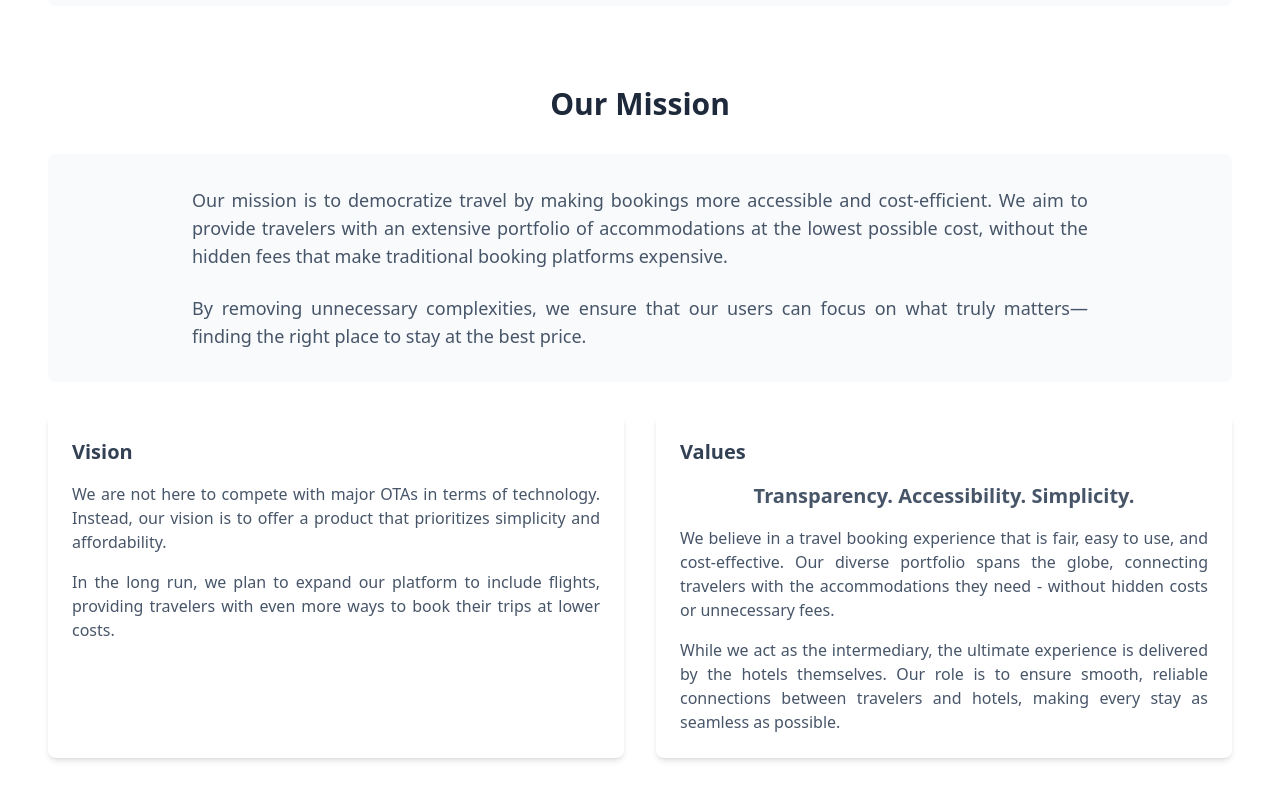
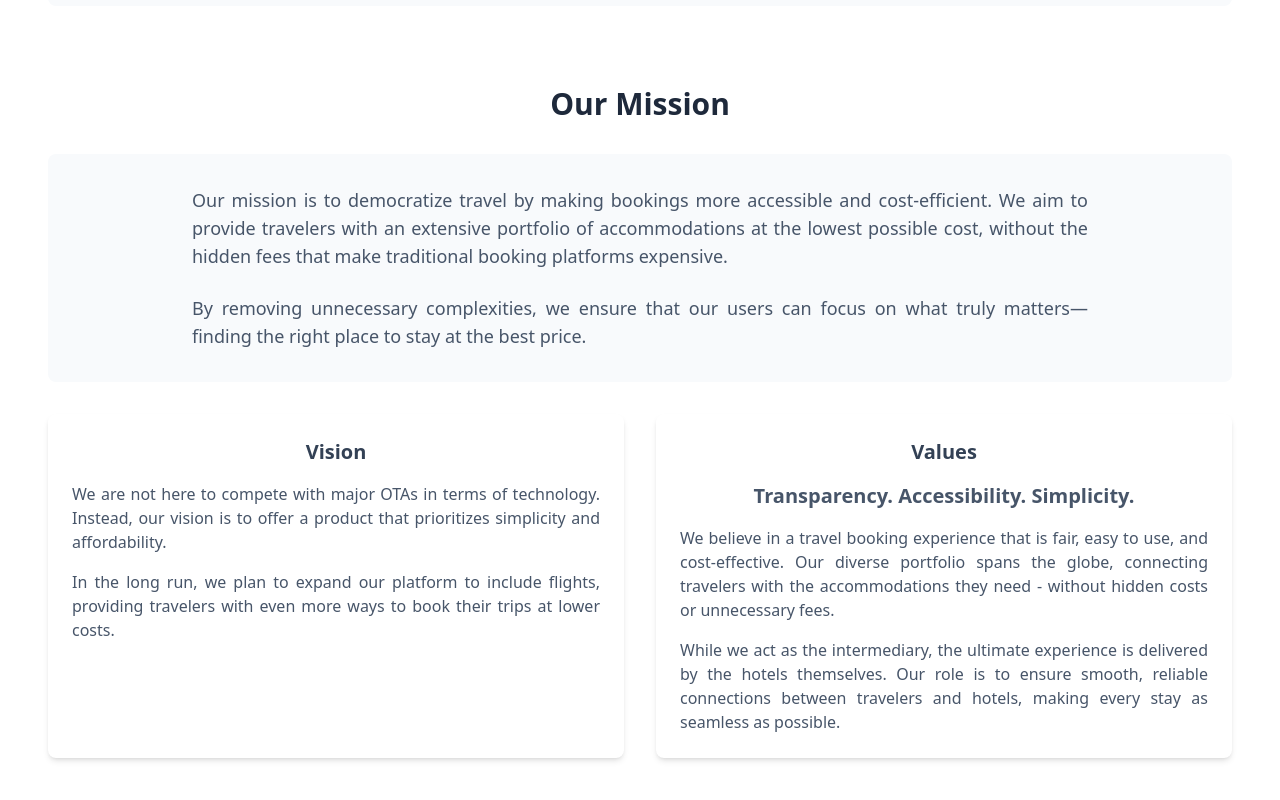
Before and after one commit to anbTou/digitravels, a React (Vite) app: page /about in a window 1280 px wide. Shown: the part 1030-1830 px from the top of the page. Built offline with nearby package versions, Linux system fonts and the light colour scheme.

Commit message:
Center "Vision" and "Values" titles
Center the text titles "Vision" and "Values" in the About Us page.

```diff
--- a/src/pages/AboutUs.tsx
+++ b/src/pages/AboutUs.tsx
@@ -1,4 +1,3 @@
-
 import { motion } from "framer-motion";
 export default function AboutUs() {
   return <div className="pt-24 pb-16 px-4 sm:px-6 lg:px-8">
@@ -102,7 +101,7 @@ export default function AboutUs() {
         </div>
         <div className="grid md:grid-cols-2 gap-8">
           <div className="bg-white p-6 rounded-lg shadow-md">
-            <h3 className="text-xl font-semibold mb-4 text-travel-700">Vision</h3>
+            <h3 className="text-xl font-semibold mb-4 text-travel-700 text-center">Vision</h3>
             <div className="space-y-4">
               <p className="text-travel-600 text-justify">
                 We are not here to compete with major OTAs in terms of technology. Instead, our vision is to offer a product that prioritizes simplicity and affordability.
@@ -113,7 +112,7 @@ export default function AboutUs() {
             </div>
           </div>
           <div className="bg-white p-6 rounded-lg shadow-md">
-            <h3 className="text-xl font-semibold mb-4 text-travel-700">Values</h3>
+            <h3 className="text-xl font-semibold mb-4 text-travel-700 text-center">Values</h3>
             <div className="space-y-4">
               <p className="text-travel-600 text-xl font-semibold text-center mb-4">
                 Transparency. Accessibility. Simplicity.
```
